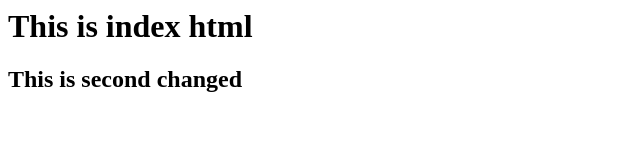
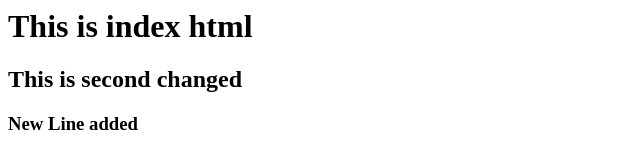
Before and after one commit to riazstartup/Git_HAZZA, a plain HTML site: page index.html in a window 1280 px wide. Shown: the whole page, without its empty margins (0-640 px from the left). Drawn offline with Linux system fonts and the light colour scheme.

Commit message:
line 03 added

```diff
--- a/index.html
+++ b/index.html
@@ -1,3 +1,6 @@
 <h1> This is index html</h1>
 
 <h2> This is second changed </h2>
+
+
+<h3> New Line added</h3>
```
